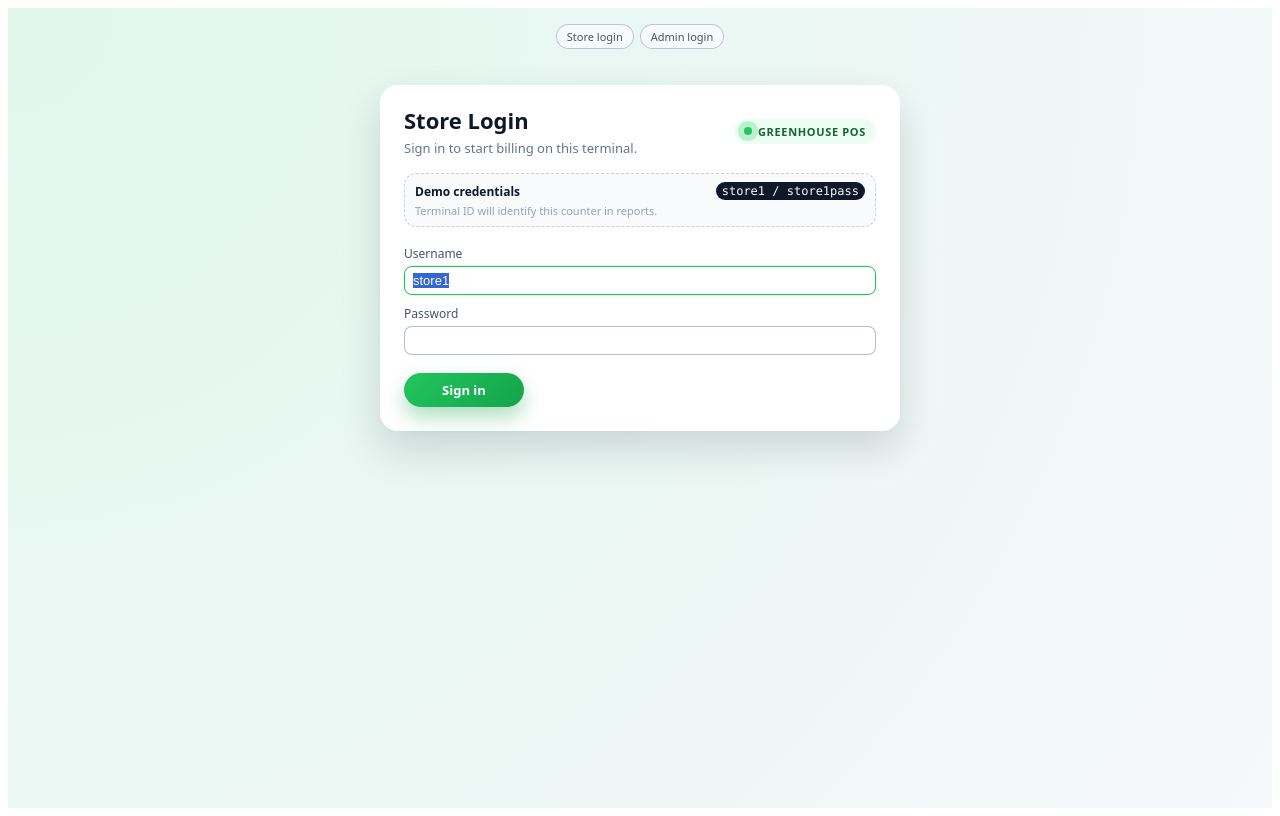
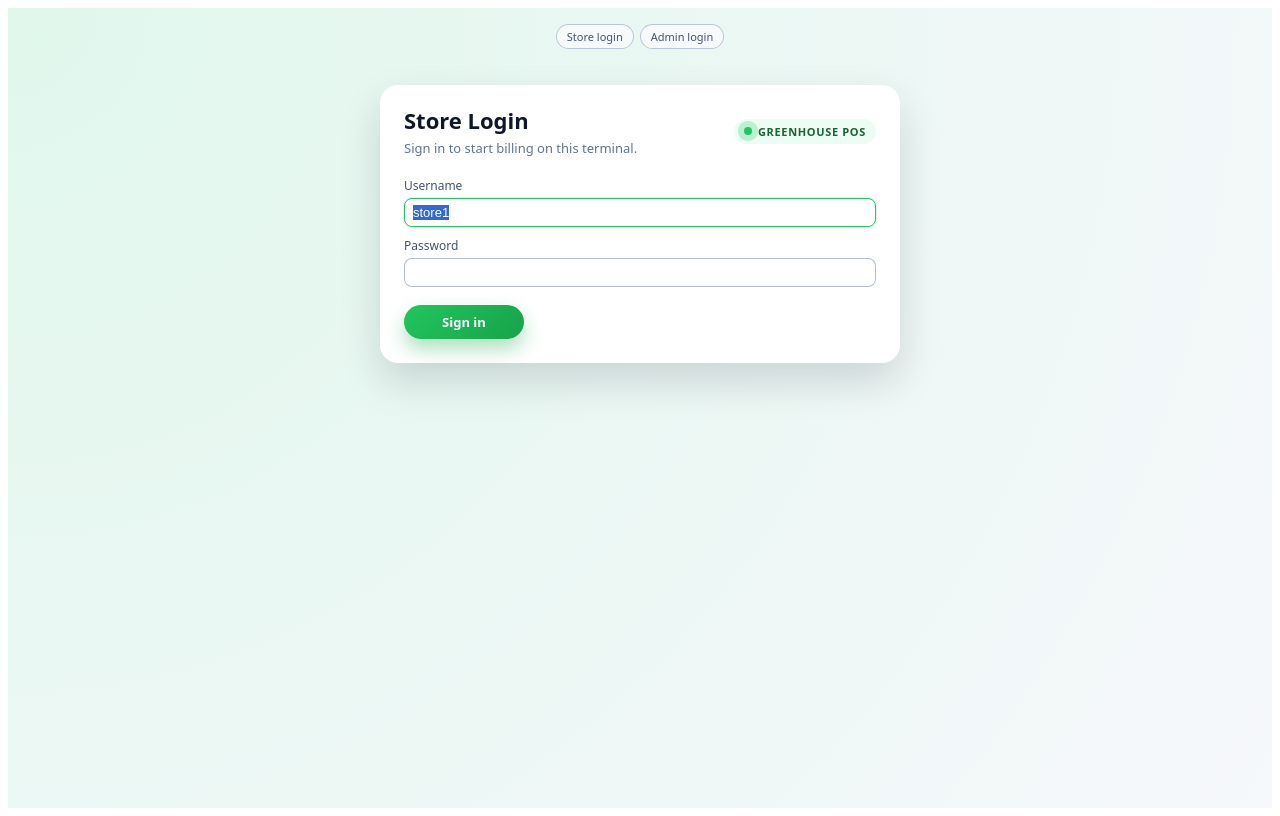
Before and after one commit to rakshdevstudio/GreenHouse-POS, a React (Vite) app in the folder greenhouse-pos/: page / in a window 1280 px wide. Built offline with nearby package versions, Linux system fonts and the light colour scheme; no server answers.

Commit message:
Remove demo hint from store login

```diff
--- a/greenhouse-pos/src/pages/Login.jsx
+++ b/greenhouse-pos/src/pages/Login.jsx
@@ -62,16 +62,7 @@ export default function Login() {
           </div>
         </header>
 
-        {/* Small hint row */}
-        <div className="login-hint-row">
-          <div className="login-hint-main">
-            <span className="login-hint-label">Demo credentials</span>
-            <span className="login-hint-value">store1 / store1pass</span>
-          </div>
-          <div className="login-hint-sub">
-            Terminal ID will identify this counter in reports.
-          </div>
-        </div>
+
 
         {error && (
           <div className="error-box" style={{ marginBottom: 12 }}>
```
